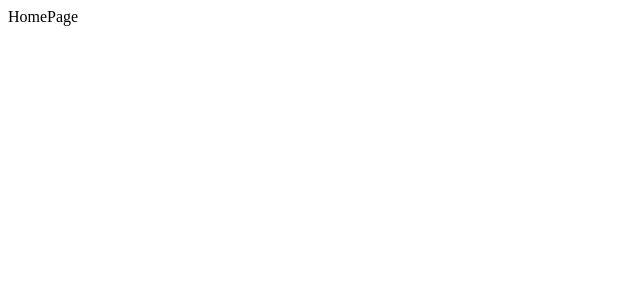
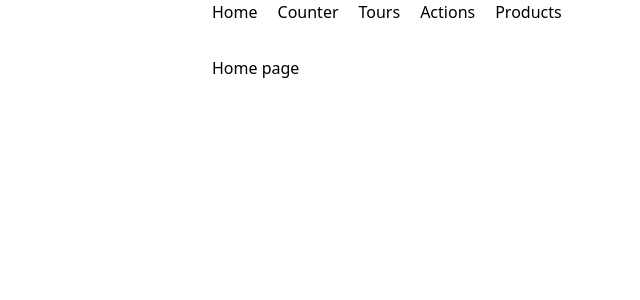
Before and after one commit to emmeiwhite/23-nextjs-15-complete-project, a Next.js app: page / in a window 1280 px wide. Shown: the top 300 px of the page, without its empty margins (0-640 px from the left). Built offline with nearby package versions, Linux system fonts and the light colour scheme.

Commit message:
layout, navbar, children props

```diff
--- /dev/null
+++ b/src/app/globals.css
@@ -0,0 +1 @@
+@import 'tailwindcss';
--- a/src/app/layout.tsx
+++ b/src/app/layout.tsx
@@ -1,3 +1,7 @@
+import './globals.css'
+
+import Navbar from '@/components/Navbar'
+
 export const metadata = {
   title: 'NextJS Foundations',
   description: 'Master NextJS with TypeScript'
@@ -6,7 +10,10 @@ export const metadata = {
 export default function RootLayout({ children }: { children: React.ReactNode }) {
   return (
     <html lang="en">
-      <body>{children}</body>
+      <body>
+        <Navbar />
+        <main className="max-w-4xl mx-auto px-5 mt-8">{children}</main>
+      </body>
     </html>
   )
 }
--- a/src/app/page.tsx
+++ b/src/app/page.tsx
@@ -1,4 +1,9 @@
-const Homepage = () => {
-  return <div>HomePage</div>
+function HomePage() {
+  return (
+    <section>
+      <h1>Home page</h1>
+    </section>
+  )
 }
-export default Homepage
+
+export default HomePage
--- a/src/app/products/[productId]/page.tsx
+++ b/src/app/products/[productId]/page.tsx
@@ -1,4 +1,5 @@
-const ProductDetailPage = () => {
+const ProductDetailPage = ({ params }: { params: Promise<{ productId: string }> }) => {
+  console.log(params)
   return (
     <div>
       <h1>Product Detail Page</h1>
--- /dev/null
+++ b/src/components/Navbar.tsx
@@ -0,0 +1,18 @@
+'use Client'
+
+import Link from 'next/link'
+
+const Navbar = () => {
+  return (
+    <header className="max-w-4xl mx-auto px-5">
+      <nav className="flex gap-5">
+        <Link href={'/'}>Home</Link>
+        <Link href={'/counter'}>Counter</Link>
+        <Link href={'/tours'}>Tours</Link>
+        <Link href={'/actions'}>Actions</Link>
+        <Link href={'/products'}>Products</Link>
+      </nav>
+    </header>
+  )
+}
+export default Navbar
```
Also changed, not shown: 1 other file (tests, documents, lock files or other folders).
